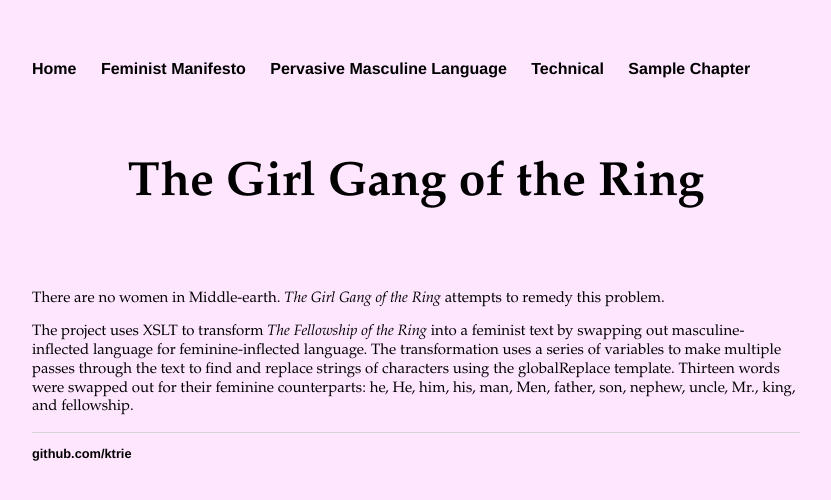
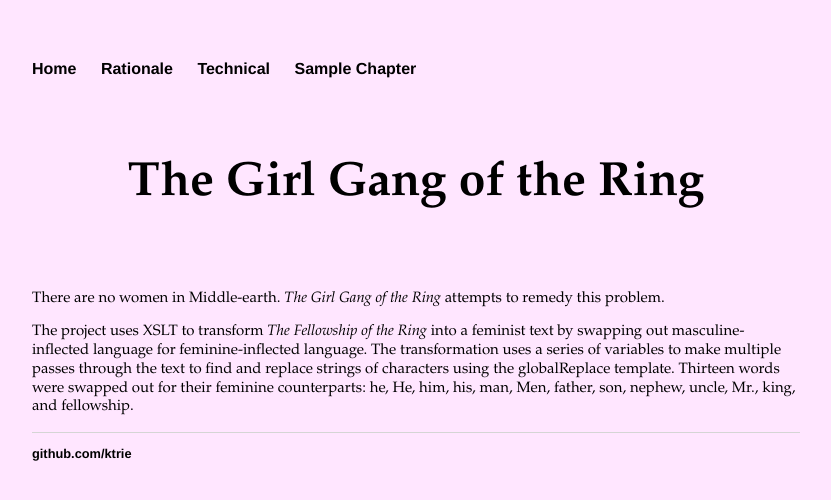
Before and after one commit to ktrie/ktrie.github.io, a Jekyll site: the page built from GGOTR/index.html, in a window 1280 px wide. Shown: the top 500 px of the page, without its empty margins (224-1055 px from the left). Built offline with Jekyll 4.4.1, drawn with Linux system fonts in a browser that asks for light colours.

Commit message:
Update GGOTR.html

```diff
--- a/_layouts/GGOTR.html
+++ b/_layouts/GGOTR.html
@@ -9,8 +9,7 @@
 			<nav>
 	    		<ul>
 	        	<li><a href="/GGOTR/index.html">Home</a></li>
-            <li><a href="/GGOTR/manifesto.html">Feminist Manifesto</a></li>
-            <li><a href="/GGOTR/language.html">Pervasive Masculine Language</a></li>
+            <li><a href="/GGOTR/manifesto.html">Rationale</a></li>
             <li><a href="/GGOTR/technical.html">Technical</a></li>
             <li><a href="/GGOTR/ggotr_ch1.html">Sample Chapter</a></li>
 	    		</ul>
```
